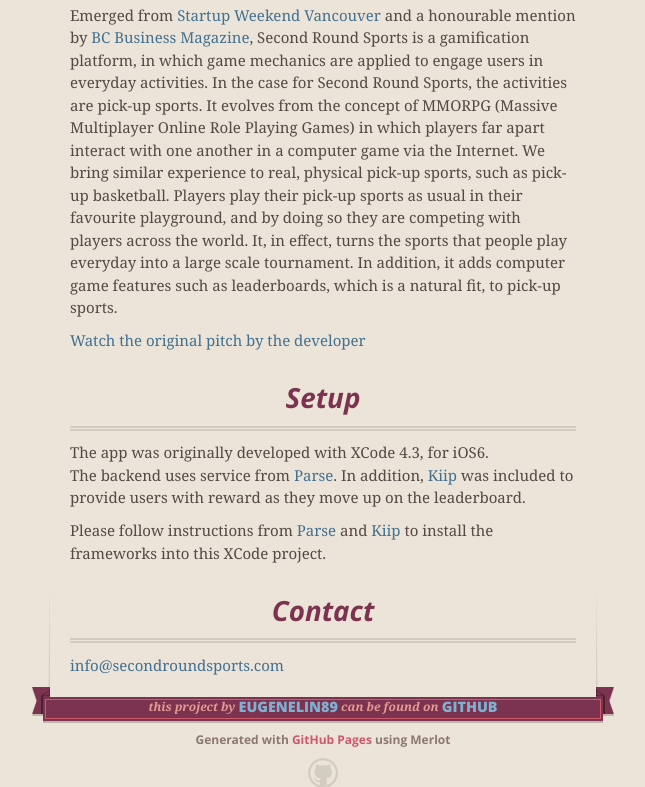
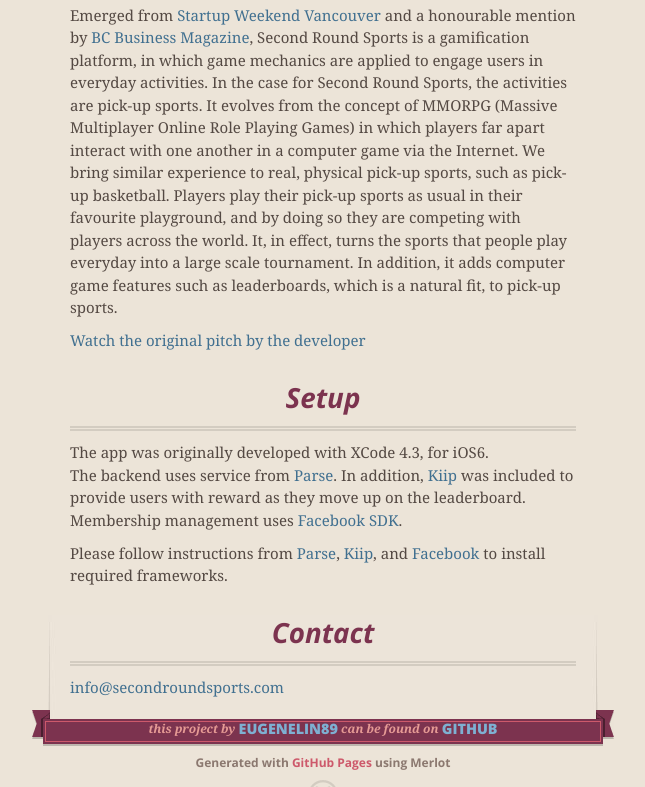
Before and after one commit to eugenelin89/SecondRoundSports_HalfCourt, a plain HTML site: page index.html in a window 1280 px wide. Shown: the part 401-1188 px from the top of the page, without its empty margins (317-962 px from the left). Drawn offline with nearby package versions, Linux system fonts and the light colour scheme.

```diff
--- a/index.html
+++ b/index.html
@@ -60,9 +60,10 @@
 
 <p>The app was originally developed with XCode 4.3, for iOS6.<br>
 The backend uses service from <a href="https://www.parse.com/">Parse</a>.
-In addition, <a href="http://www.kiip.me/">Kiip</a> was included to provide users with reward as they move up on the leaderboard.</p>
+In addition, <a href="http://www.kiip.me/">Kiip</a> was included to provide users with reward as they move up on the leaderboard.
+Membership management uses <a href="https://developers.facebook.com/docs/ios/">Facebook SDK</a>.</p>
 
-<p>Please follow instructions from <a href="https://www.parse.com/">Parse</a> and <a href="http://www.kiip.me/">Kiip</a> to install the frameworks into this XCode project. </p>
+<p>Please follow instructions from <a href="https://www.parse.com/">Parse</a>, <a href="http://www.kiip.me/">Kiip</a>, and <a href="https://developers.facebook.com/docs/ios/">Facebook</a> to install required frameworks. </p>
 
 <h1>
 <a name="contact" class="anchor" href="#contact"><span class="octicon octicon-link"></span></a>Contact</h1>
```
Also changed, not shown: params.json (+1 -1 lines).
